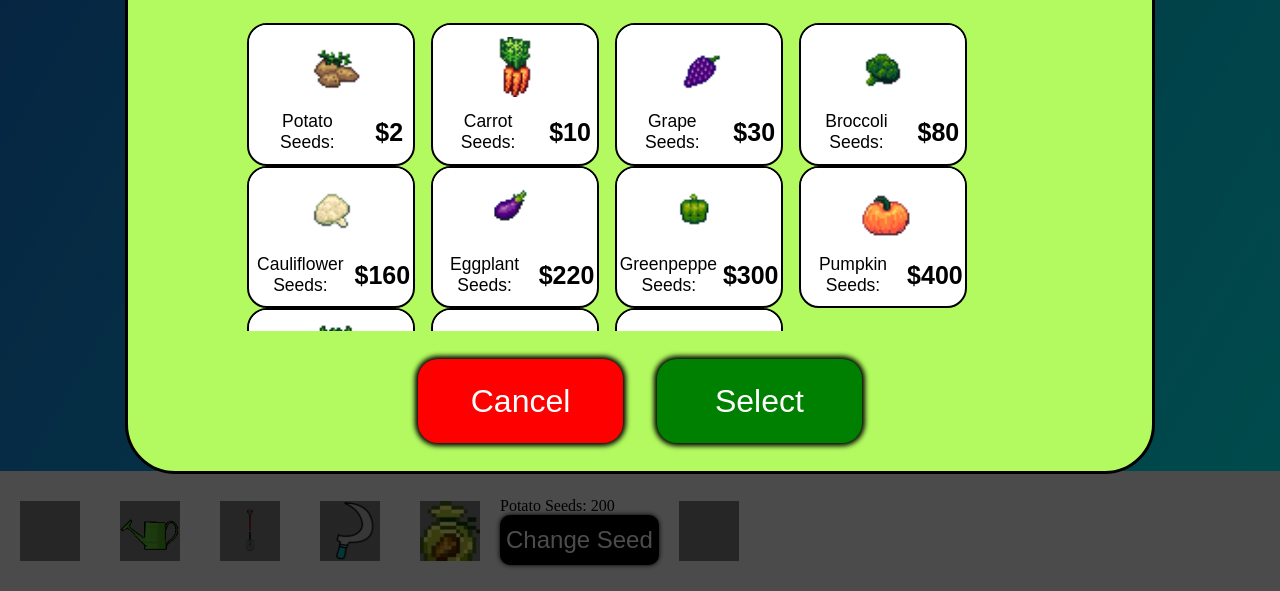
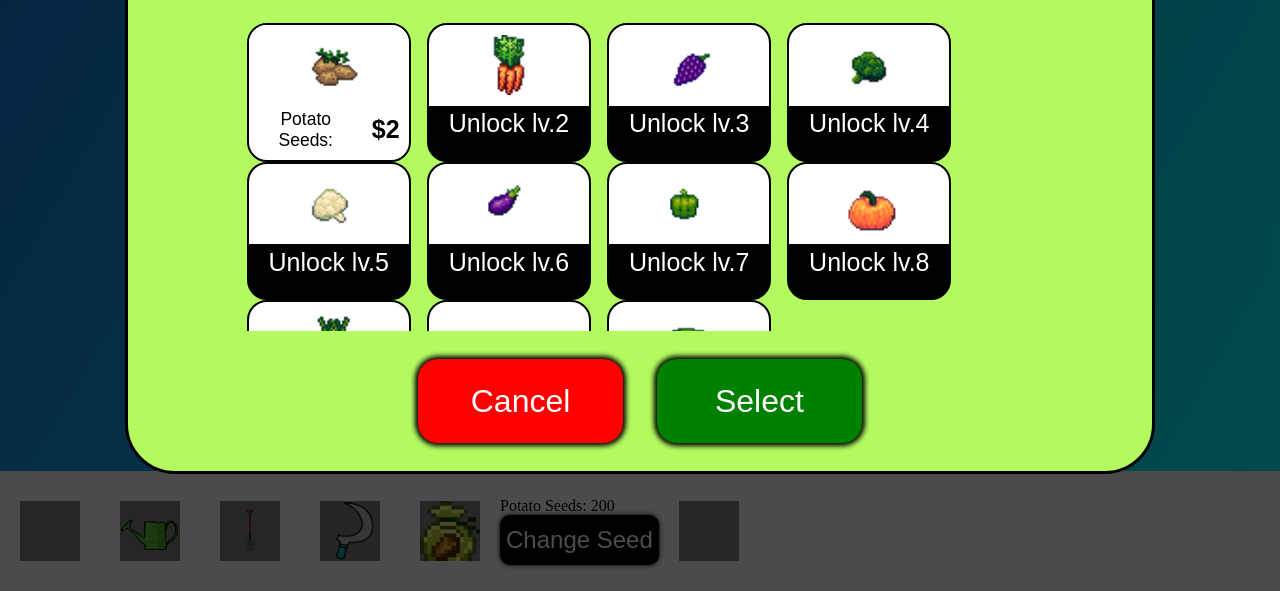
Before and after one commit to ChenYang-Lin/Farming-Game, a plain HTML site: page index.html in a window 1280 px wide. Both pictures are taken after a click on the picture 1090 px from the left and 60 px from the top of the page. Shown: the part 209-800 px from the top of the page. Drawn offline with Linux system fonts and the light colour scheme.

Commit message:
added lock for items when level not met

```diff
--- a/css/plant-seeds.css
+++ b/css/plant-seeds.css
@@ -122,6 +122,7 @@
   margin-left: 2%;
   cursor: pointer;
   overflow: hidden;
+  box-sizing: border-box;
 }
 
 .seed-element-container {
@@ -144,6 +145,7 @@
   align-items: center;
   margin-top: 2%;
   pointer-events: none;
+  position: relative;
 }
 
 .element-name {
@@ -217,3 +219,18 @@
   width: 80%;
   height: 20%;
 }
+
+.locked {
+  pointer-events: none;
+  background-color: rgba(0, 0, 0);
+}
+
+.locked-message {
+  color: white;
+  text-align: center;
+  position: absolute;
+  left: 0;
+  top: 0;
+  width: 100%;
+  height: 100%;
+}
--- a/data/gameDefaultData.js
+++ b/data/gameDefaultData.js
@@ -143,65 +143,75 @@ const storeData = [
     price: 2,
     name: "Potato",
     sellPrice: 3,
+    unlock: 1,
   },
   {
     plantID: 1,
     price: 10,
     name: "Carrot",
     sellPrice: 12,
+    unlock: 2,
   },
   {
     plantID: 2,
     price: 30,
     name: "Grape",
-    sellPrice: 35,
+    unlock: 3,
   },
   {
     plantID: 3,
     price: 80,
     name: "Broccoli",
     sellPrice: 90,
+    unlock: 4,
   },
   {
     plantID: 4,
     price: 160,
     name: "Cauliflower",
     sellPrice: 180,
+    unlock: 5,
   },
   {
     plantID: 5,
     price: 220,
     name: "Eggplant",
     sellPrice: 250,
+    unlock: 6,
   },
   {
     plantID: 6,
     price: 300,
     name: "Greenpepper",
     sellPrice: 340,
+    unlock: 7,
   },
   {
     plantID: 7,
     price: 400,
     name: "Pumpkin",
     sellPrice: 450,
+    unlock: 8,
   },
   {
     plantID: 8,
     price: 460,
     name: "Scallion",
     sellPrice: 520,
+    unlock: 9,
   },
   {
     plantID: 9,
     price: 500,
     name: "Stringbean",
     sellPrice: 570,
+    unlock: 10,
   },
   {
     plantID: 10,
     price: 600,
     name: "Watermelon",
     sellPrice: 690,
+    unlock: 11,
   },
 ];
--- a/inventory/store.js
+++ b/inventory/store.js
@@ -30,7 +30,8 @@ function showMerchandise() {
   InfoStore.forEach((e) => {
     let plantName = e.name;
     let plantPrice = e.price;
-    let container = `
+    let container;
+    let containerUnlocked = `
       <div class="merchandise-element-container general-element-container">
             <div class="element-image" style="background-image: url(${choosePlant()}"></div>
             <div class="element-info">
@@ -39,6 +40,24 @@ function showMerchandise() {
             </div>
         </div>
       `;
+    let containerLocked = `
+      <div class="merchandise-element-container general-element-container locked">
+            <div class="element-image" style="background-image: url(${choosePlant()}"></div>
+            <div class="element-info">
+                <div class="element-name">${plantName} Seeds: </div>
+                <div class="element-price" style="font-weight: 900">$${plantPrice}</div>
+                <div class="locked-message">Unlock lv.${e.unlock}</div>
+            </div>
+        </div>
+      `;
+    // check if unlocked
+    let itemUnlockLevel = e.unlock;
+    let userCurrLevel = InfoUserData.currLevel;
+    if (userCurrLevel < itemUnlockLevel) {
+      container = containerLocked;
+    } else {
+      container = containerUnlocked;
+    }
 
     function choosePlant() {
       let e = storeData.find((e) => plantName === e.name);
```
